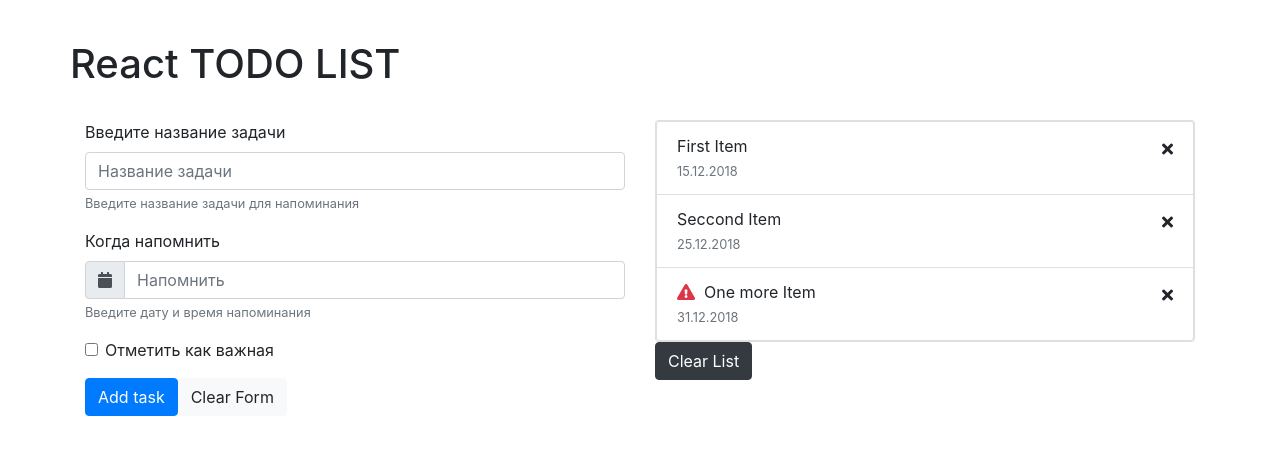
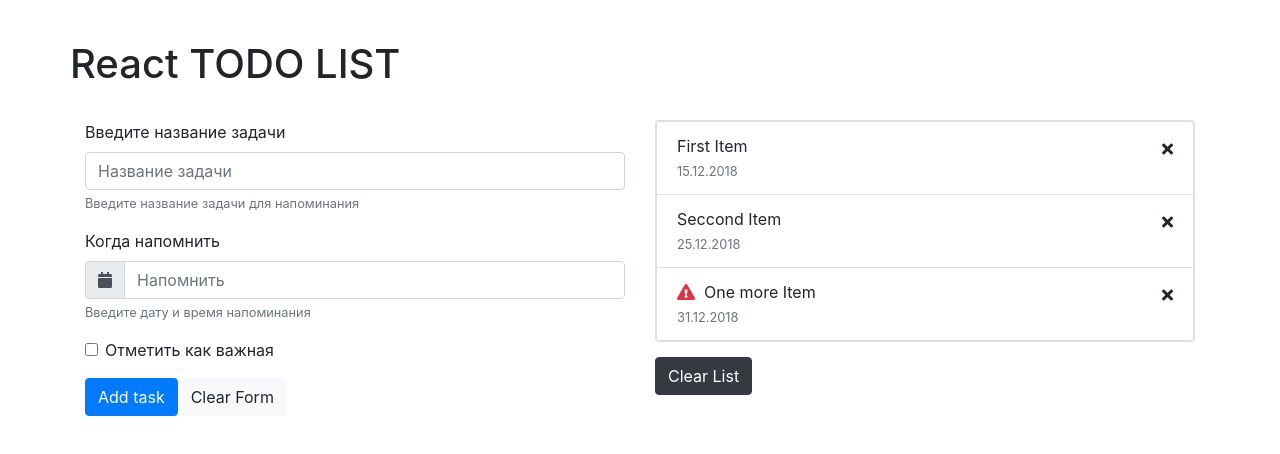
Before and after one commit to cargando/react_todo, a React (Create React App) app: page / in a window 1280 px wide. Shown: the top 454 px of the page. Built offline with nearby package versions, Linux system fonts and the light colour scheme.

Commit message:
task list without calendar

```diff
--- a/src/components/task_list/index.jsx
+++ b/src/components/task_list/index.jsx
@@ -49,12 +49,14 @@ export class TaskList extends Component {
 						{ list.length ? list : emptyItem }
 					</ul>
 				</div>
-				{ !!(this.props.dataList && this.props.dataList.length)
-					&& <Button
+				{ !!(this.props.dataList && this.props.dataList.length) ?
+					(<div style={ {marginTop: '15px' } }>
+						<Button
 							label='Clear List'
 							className='dark'
 							onclick={ this.props.handleClearList }
 						/>
+					</div>) : null
 				}
 			</div>
 		);
```
